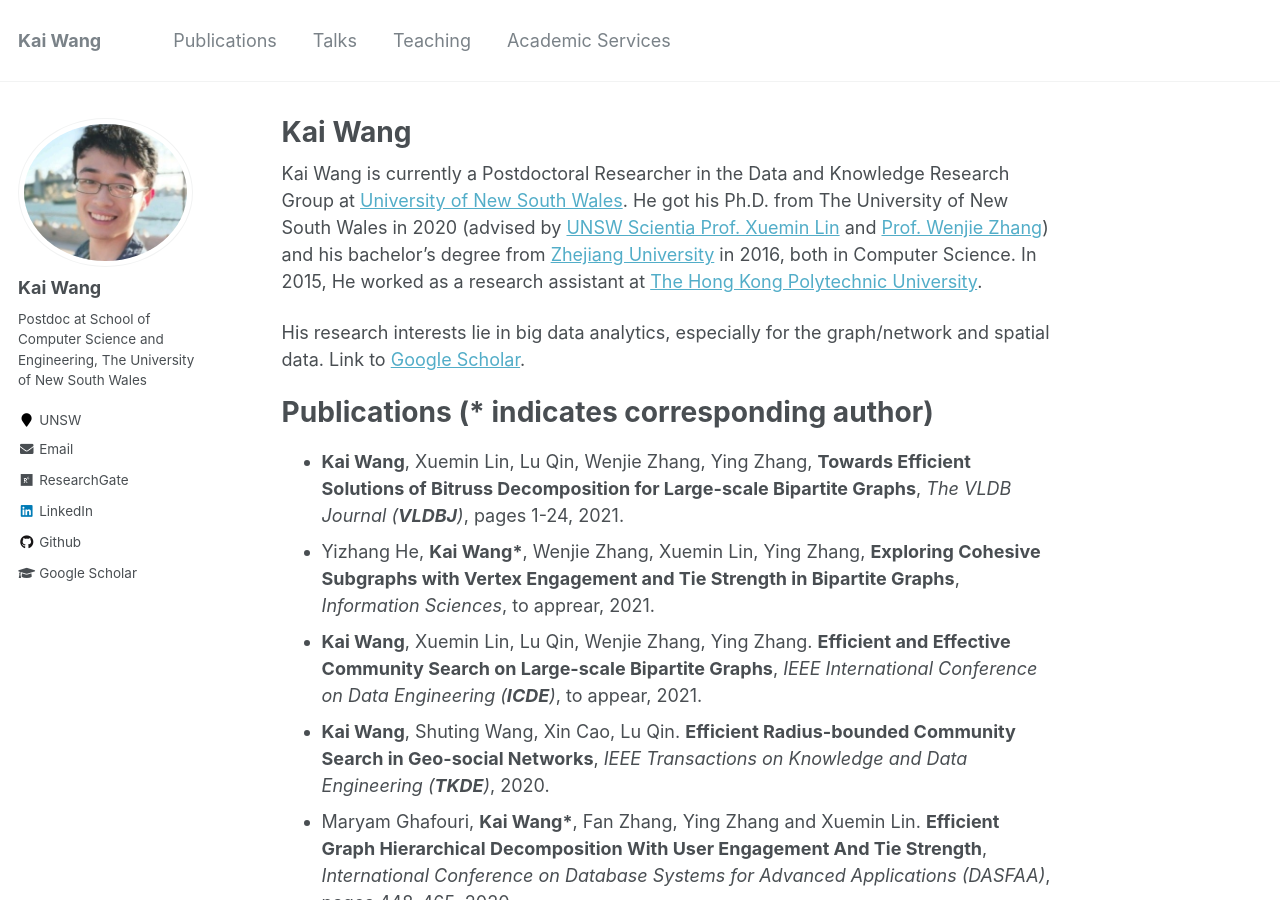
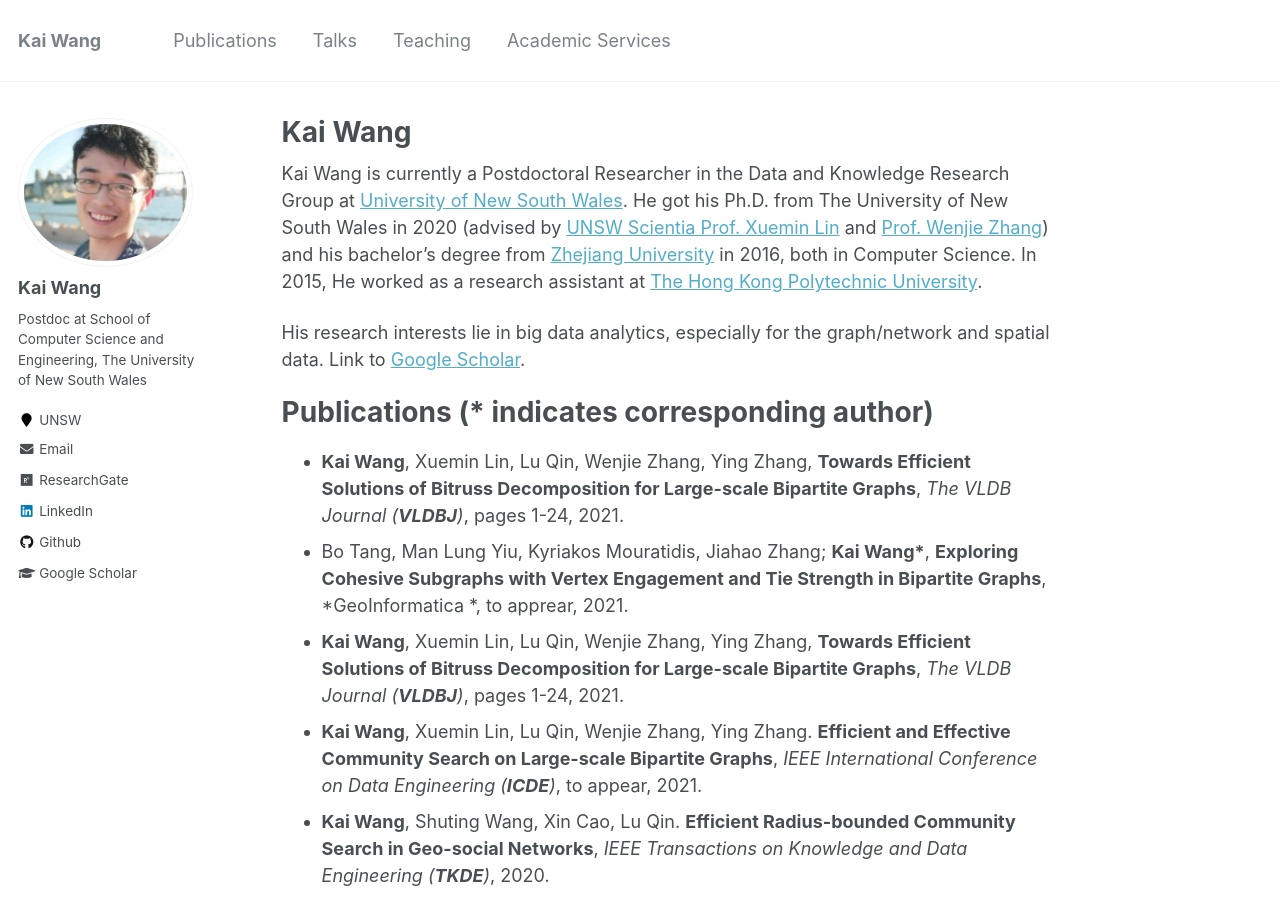
Before and after one commit to cs-kaiwang/cs-kaiwang.github.io, a Jekyll site: the page built from _pages/about.md, in a window 1280 px wide and 900 px high. Built offline with Jekyll 4.4.1, drawn with Linux system fonts in a browser that asks for light colours.

Commit message:
Update about.md

```diff
--- a/_pages/about.md
+++ b/_pages/about.md
@@ -15,7 +15,8 @@ His research interests lie in big data analytics, especially for the graph/netwo
 Publications (* indicates corresponding author)
 ======
 - **Kai Wang**, Xuemin Lin, Lu Qin, Wenjie Zhang, Ying Zhang, **Towards Efficient Solutions of Bitruss Decomposition for Large-scale Bipartite Graphs**, *The VLDB Journal (**VLDBJ**)*, pages 1-24, 2021.
-- Yizhang He, **Kai Wang\***, Wenjie Zhang, Xuemin Lin, Ying Zhang, **Exploring Cohesive Subgraphs with Vertex Engagement and Tie Strength in Bipartite Graphs**, *Information Sciences*, to apprear, 2021.
+- Bo Tang, Man Lung Yiu, Kyriakos Mouratidis, Jiahao Zhang; **Kai Wang\***, **Exploring Cohesive Subgraphs with Vertex Engagement and Tie Strength in Bipartite Graphs**, *GeoInformatica *, to apprear, 2021.
+- **Kai Wang**, Xuemin Lin, Lu Qin, Wenjie Zhang, Ying Zhang, **Towards Efficient Solutions of Bitruss Decomposition for Large-scale Bipartite Graphs**, *The VLDB Journal (**VLDBJ**)*, pages 1-24, 2021.
 - **Kai Wang**, Xuemin Lin, Lu Qin, Wenjie Zhang, Ying Zhang. **Efficient and Effective Community Search on Large-scale Bipartite Graphs**, *IEEE International Conference on Data Engineering (**ICDE**)*, to appear, 2021.
 - **Kai Wang**, Shuting Wang, Xin Cao, Lu Qin. **Efficient Radius-bounded Community Search in Geo-social Networks**, *IEEE Transactions on Knowledge and Data Engineering (**TKDE**)*,  2020.
 - Maryam Ghafouri, **Kai Wang\***, Fan Zhang, Ying Zhang and Xuemin Lin. **Efficient Graph Hierarchical Decomposition With User Engagement And Tie Strength**, *International Conference on Database Systems for Advanced Applications (DASFAA)*, pages 448-465, 2020.
```
